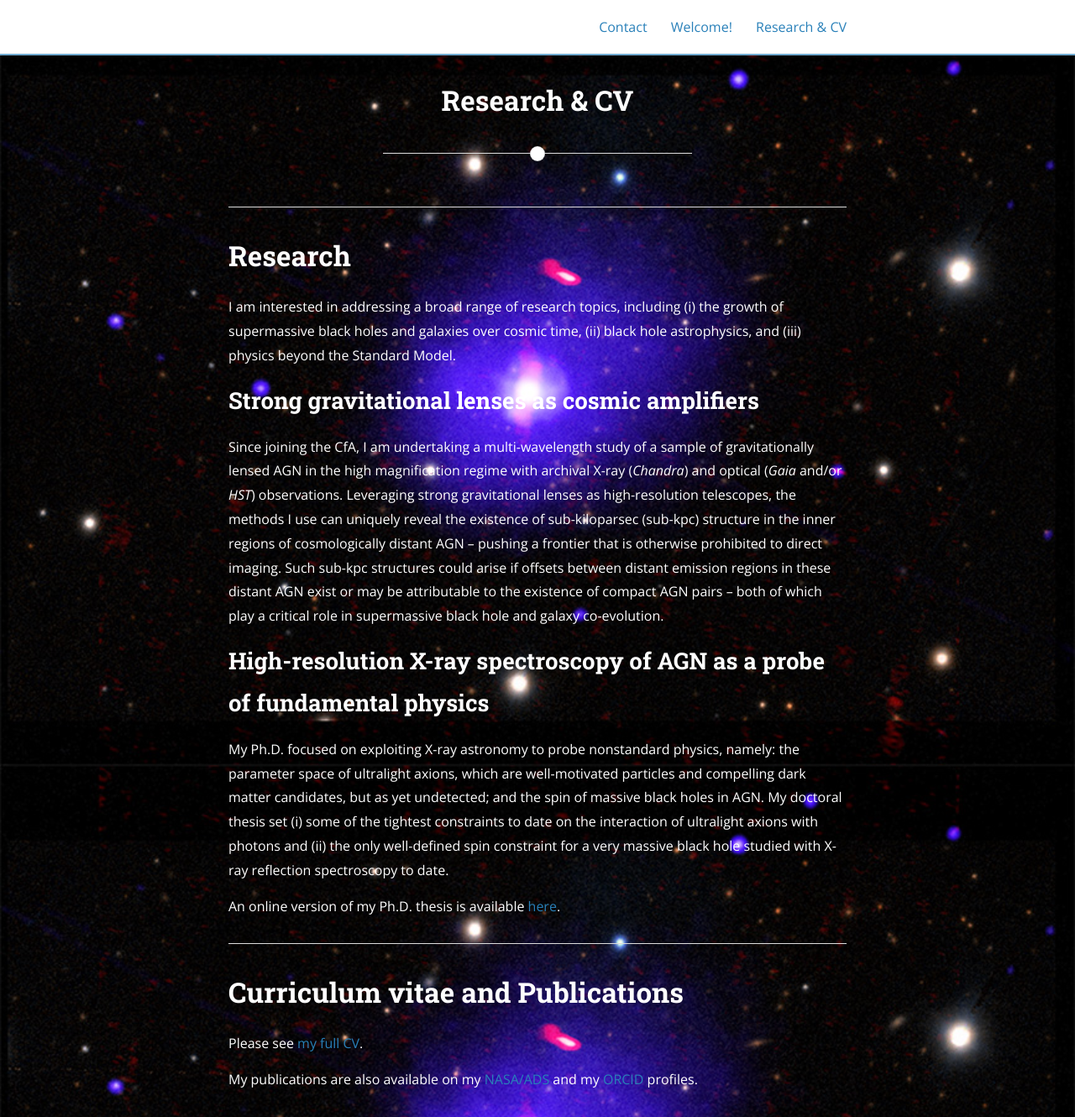
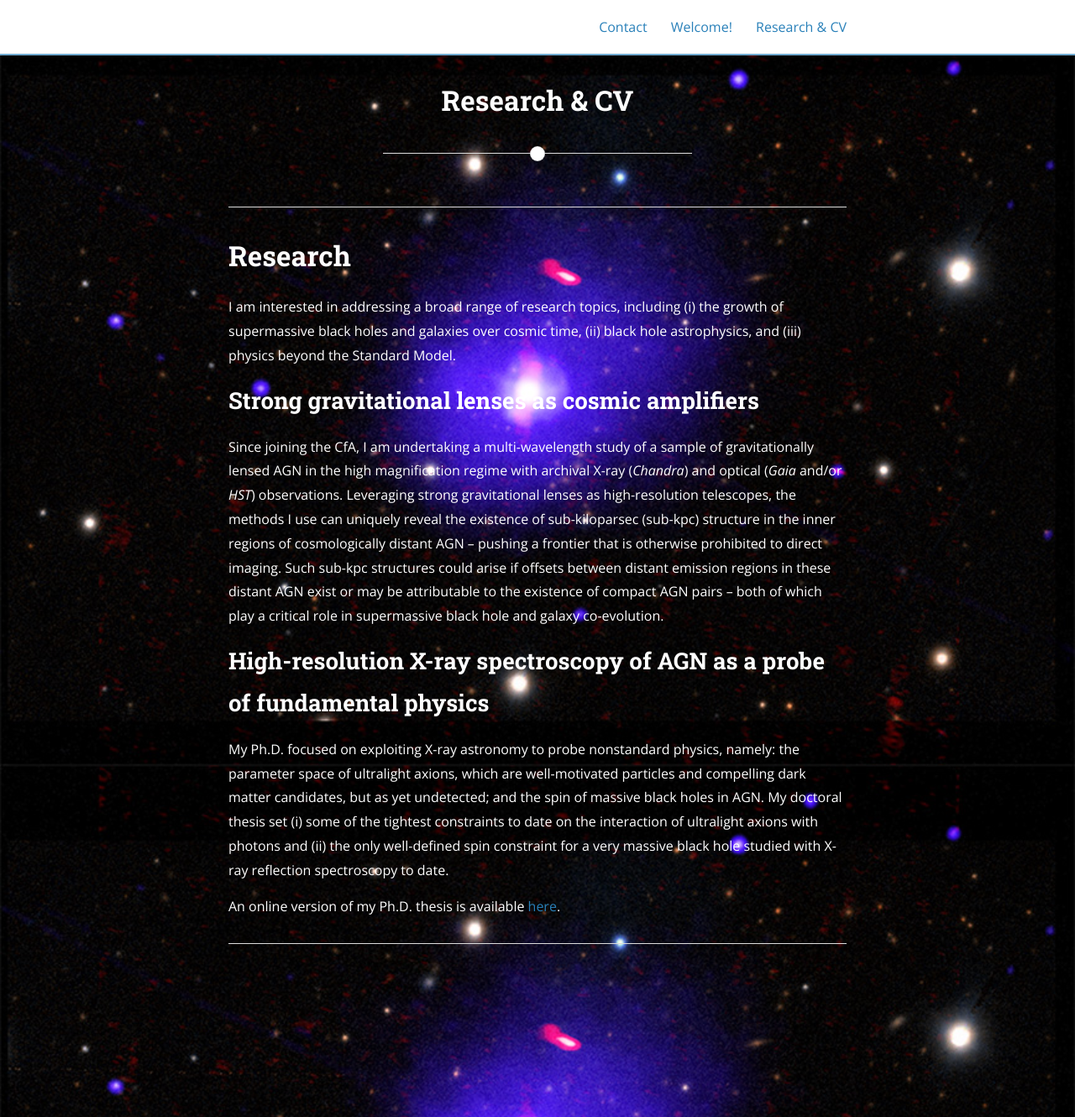
Before and after one commit to jsiskreynes-astro/jsiskreynes-astro.github.io, a Jekyll site: the page built from resume.md, in a window 1280 px wide and 1330 px high. Shown: the whole window at 84% size. Built offline with Jekyll 4.4.1, drawn with Linux system fonts in a browser that asks for light colours; nearby versions of some CDN libraries.

Commit message:
Update resume.md

```diff
--- a/resume.md
+++ b/resume.md
@@ -21,9 +21,3 @@ My Ph.D. focused on exploiting X-ray astronomy to probe nonstandard physics, nam
 An online version of my Ph.D. thesis is available [here](https://www.repository.cam.ac.uk/items/73316b31-4841-4c8f-a1f4-5a6c6fcb0735).
 
 <hr>
-
-# Curriculum vitae and Publications
-
-Please see [my full CV]({{ site.url }}/assets/full_cv_jsiskreynes.pdf).
-
-My publications are also available on my [NASA/ADS](https://ui.adsabs.harvard.edu/search/q=author%3A%22Sisk-Reyn%C3%A9s%2C%20J%C3%BAlia%22&sort=date%20desc%2C%20bibcode%20desc&p_=0) and my [ORCID](https://orcid.org/0000-0003-3814-6796) profiles.
```
